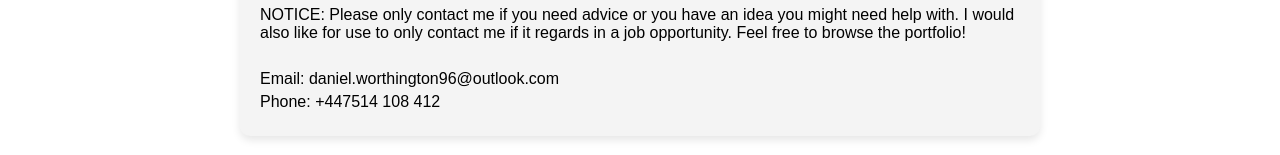
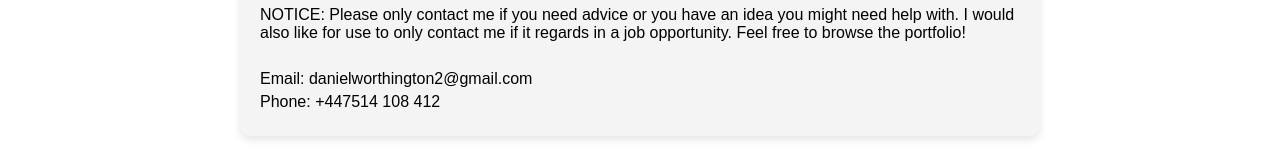
Before and after one commit to DanWortho1996/portfolio, a React (Vite) app: page /profilepage in a window 1280 px wide. Shown: the part 1142-1297 px from the top of the page. Built offline with nearby package versions, Linux system fonts and the light colour scheme.

Commit message:
chore: Update new email from outdated email which is inactive

```diff
--- a/src/components/Code/Code.jsx
+++ b/src/components/Code/Code.jsx
@@ -154,5 +154,10 @@ const Code = () => {
     </div>
   );
 }
+const AICode = () => {
+  const AIGroup = {
+    'Atom': useRef(null),
+  };
+}
 
 export default Code;
--- a/src/components/profileContainer/profileCard/ProfileCard.jsx
+++ b/src/components/profileContainer/profileCard/ProfileCard.jsx
@@ -62,7 +62,7 @@ const ProfileCard = () => {
           <h2>Contact Information</h2>
           <p>NOTICE: Please only contact me if you need advice or you have an idea you might need help with. I would also like for use to only contact me if it regards in a job opportunity. Feel free to browse the portfolio!</p>
           <br></br>
-          <p>Email: daniel.worthington96@outlook.com</p>
+          <p>Email: danielworthington2@gmail.com</p>
           <p>Phone: +447514 108 412</p>
         </section>
       </div>
```
